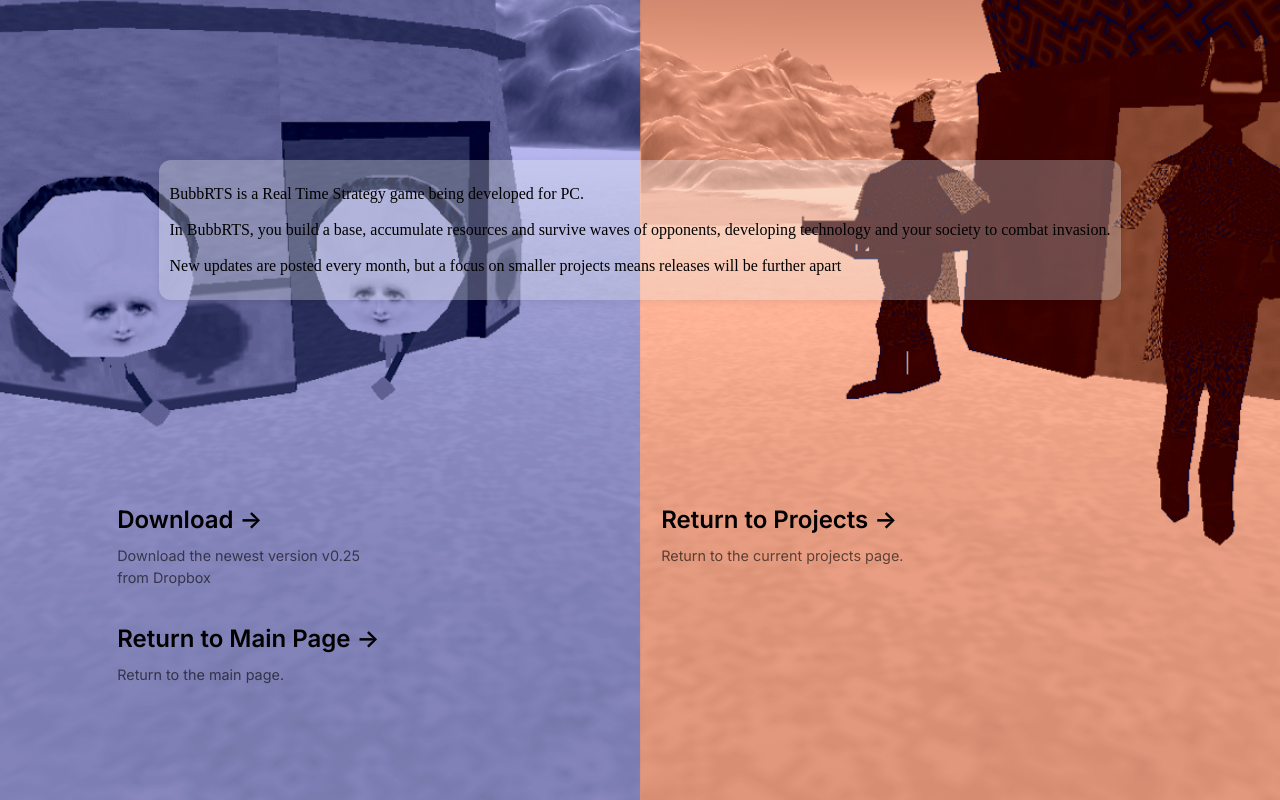
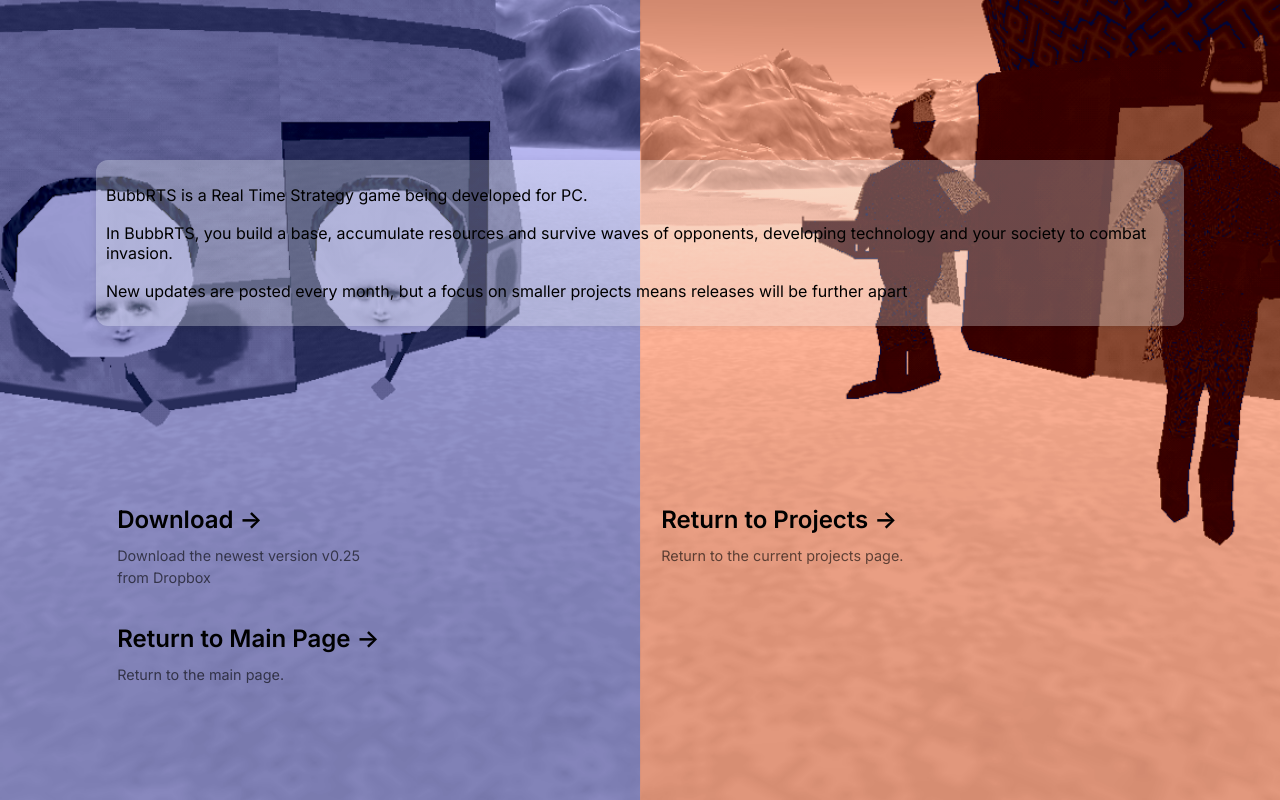
Before and after one commit to tribubb/tribubb.github.io, a Next.js app: page /BubbRTS/bubbRTSLanding in a window 1280 px wide. Built offline with nearby package versions, Linux system fonts and the light colour scheme.

Commit message:
remove additional border, fix font

```diff
--- a/src/pages/BubbRTS/bubbRTSLanding.tsx
+++ b/src/pages/BubbRTS/bubbRTSLanding.tsx
@@ -17,9 +17,9 @@ export default function Home() {
       <main className={styles.main}>
           <div className={styles.center}>
               <div className={styles.basicBorder}>
-                  <p>BubbRTS is a Real Time Strategy game being developed for PC.</p> <br/>
-                  <p>In BubbRTS, you build a base, accumulate resources and survive waves of opponents, developing technology and your society to combat invasion.</p><br/>
-                  <p>New updates are posted every month, but a focus on smaller projects means releases will be further apart</p>
+                  <p className={inter.className}>BubbRTS is a Real Time Strategy game being developed for PC.</p> <br/>
+                  <p className={inter.className}>In BubbRTS, you build a base, accumulate resources and survive waves of opponents, developing technology and your society to combat invasion.</p><br/>
+                  <p className={inter.className}>New updates are posted every month, but a focus on smaller projects means releases will be further apart</p>
               </div>
           </div>
 
```
